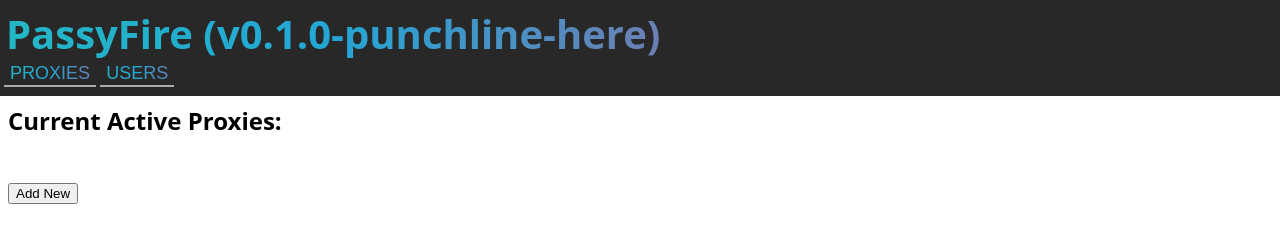
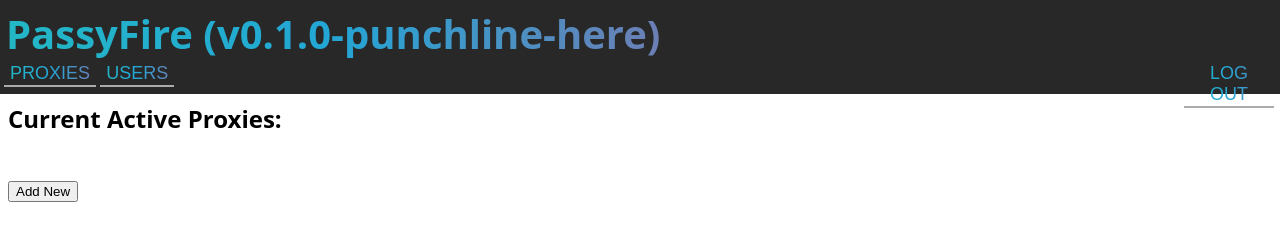
Before and after one commit to greysoh/passyfire, a website: page pages/dashboard/index.html in a window 1280 px wide. Drawn offline with nearby package versions, Linux system fonts and the light colour scheme; no server answers.

Commit message:
feature: Adds log out button.

```diff
--- a/pages/dashboard/index.css
+++ b/pages/dashboard/index.css
@@ -1,5 +1,6 @@
 /* TODO: Fix overflow, instead of this hacky workaround. */
 html {
+  --titlebar-height: 94px;
   overflow: hidden;
 }
 
@@ -15,7 +16,7 @@ iframe {
   top: 0px;
   left: 0px;
   width: 100%;
-  height: 96px;
+  height: var(--titlebar-height);
 
   background-color: #282828;
 }
@@ -31,6 +32,7 @@ iframe {
   position: absolute;
   top: 62px;
   left: 4px;
+  width: 100%;
 }
 
 .titlebar .buttons button {
@@ -43,6 +45,12 @@ iframe {
   cursor: pointer;
 
   font-size: 18px;
+}
+
+.titlebar .buttons .lg {
+  position: absolute;
+  left: calc(100% - (90px + 10px));
+  width: 90px;
 }
 
 .text-gradient {
@@ -58,8 +66,8 @@ iframe {
 
 .container {
   position: absolute;
-  top: 96px;
+  top: var(--titlebar-height);
   left: 0px;
   width: 100%;
-  height: calc(100% - 96px);
+  height: calc(100% - var(--titlebar-height));
 }
--- a/pages/dashboard/index.html
+++ b/pages/dashboard/index.html
@@ -24,6 +24,7 @@
     <div class="buttons">
       <button onclick="switcheroo('sysinternals/proxy/index.html')" class="text-gradient">Proxies</button>
       <button onclick="switcheroo('sysinternals/user/index.html')" class="text-gradient">Users</button>
+      <button onclick="localStorage.removeItem('token'); window.location.replace('/');" class="text-gradient lg">Log Out</button>
     </div>
   </div>
   <div class="container">
```
